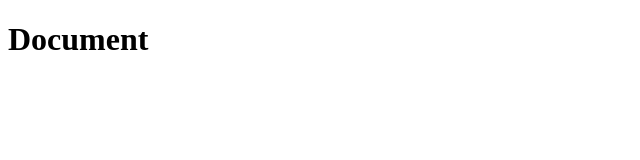
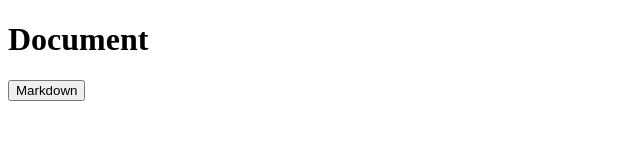
Before and after one commit to frostiestudios/Rouge-Racing-Command-Center, a plain HTML site: page docs/index.html in a window 1280 px wide. Shown: the whole page, without its empty margins (0-640 px from the left). Drawn offline with Linux system fonts and the light colour scheme.

Commit message:
Update index.html

```diff
--- a/docs/index.html
+++ b/docs/index.html
@@ -1,2 +1,4 @@
 <!DOCTYPE html>
 <h1>Document</h1>
+<title>AC Suite</title>
+<button onclick="window.location.href='index.html'">Markdown</button>
```
